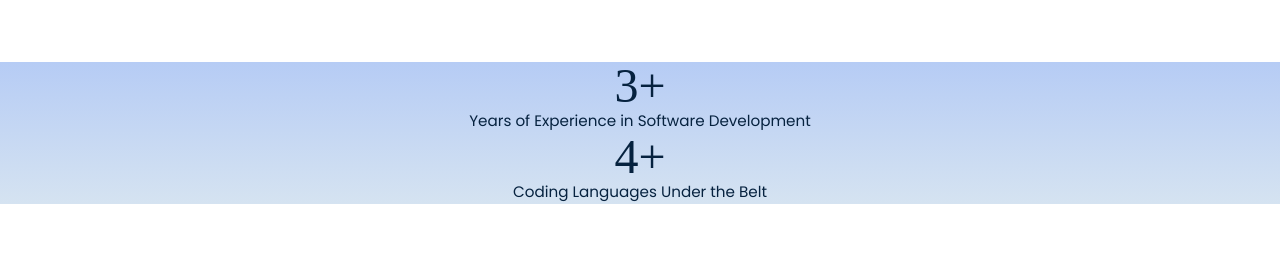
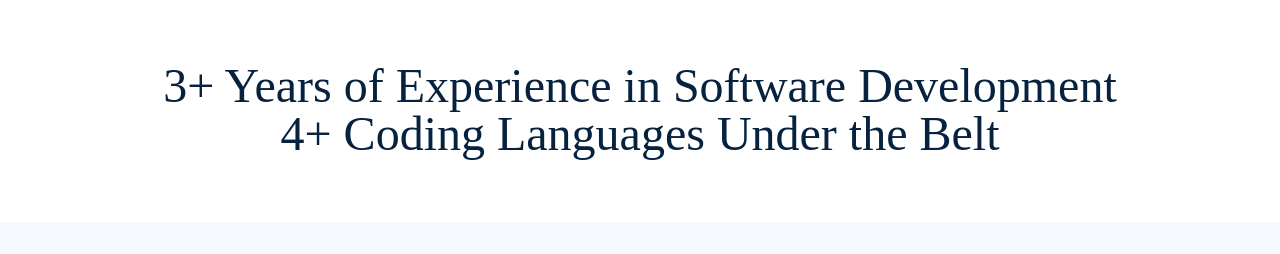
Before and after one commit to Sridhar-C-25/react_portfolio_2, a React (Vite) app: page / in a window 1280 px wide. Shown: the part 802-1056 px from the top of the page. Built offline with nearby package versions, Linux system fonts and the light colour scheme; a web font is replaced by a local one.

Commit message:
lil fix to text hero

```diff
--- a/src/components/Hero.jsx
+++ b/src/components/Hero.jsx
@@ -49,19 +49,17 @@ const Hero = () => {
         </div>
       </div>
       <section className="py-16 text-center">
-        <div className=" bg-primaryLinear bottom-0 bg-primaryLinear">
+        <div className="bottom-0">
           {hero.hero_content.map((content, i) => (
             <div key={i}>
               {i === 0 && (
                 <>
-                  <h3>{content.count}</h3>
-                  <p>{content.text}</p>
+                  <h3>{content.count} {content.text}</h3>
                 </>
               )}
               {i === 1 && (
                 <>
-                  <h3>{content.count}</h3>
-                  <p>{content.text}</p>
+                  <h3>{content.count} {content.text}</h3>
                 </>
               )}
             </div>
```
